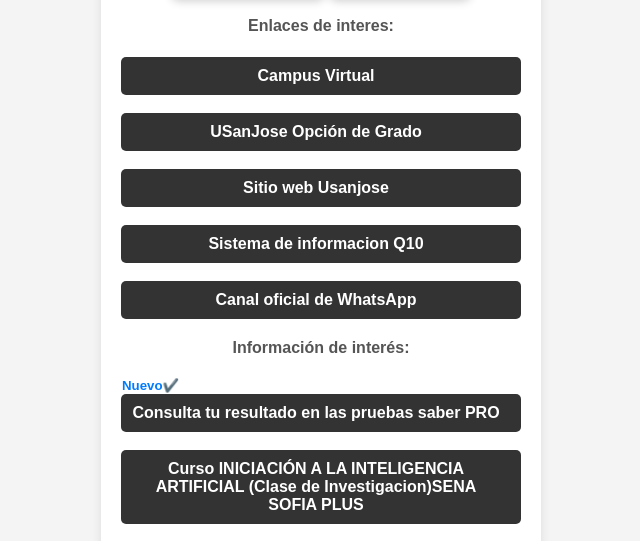
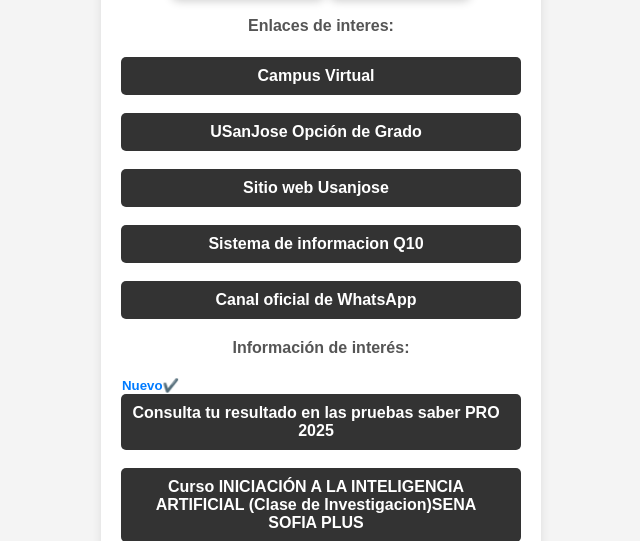
Before and after one commit to AlexHurPi/HorarioAmigos, a plain HTML site: page index.html in a window 1280 px wide. Shown: the part 823-1364 px from the top of the page, without its empty margins (319-959 px from the left). Drawn offline with Linux system fonts and the light colour scheme.

Commit message:
Commit 31

```diff
--- a/index.html
+++ b/index.html
@@ -211,7 +211,7 @@
         <h4>Información de interés:</h4>
         <h5>Nuevo✔️</h5>
         <a href="https://resultadossaberpro.icfes.edu.co/login" target="_blank">
-            <span class="titulo">Consulta tu resultado en las pruebas saber PRO</span>
+            <span class="titulo">Consulta tu resultado en las pruebas saber PRO 2025</span>
        </a>
        <br>
        <a href="https://forms.office.com/pages/responsepage.aspx?id=gcPCyy4vk02R0VBskxas5-Dqqi7j3htAuB8VnhqdVwRURE9KVzlBOExVR1VOOVZKMVVSWlJUSUtJQi4u&route=shorturl" target="_blank">
```
